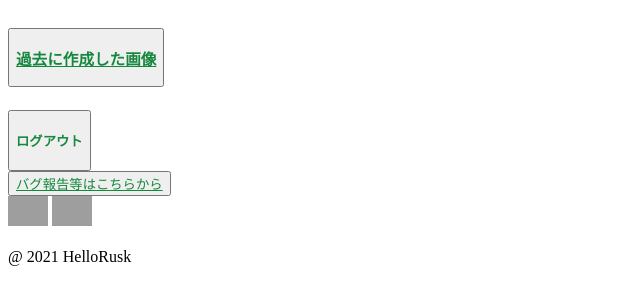
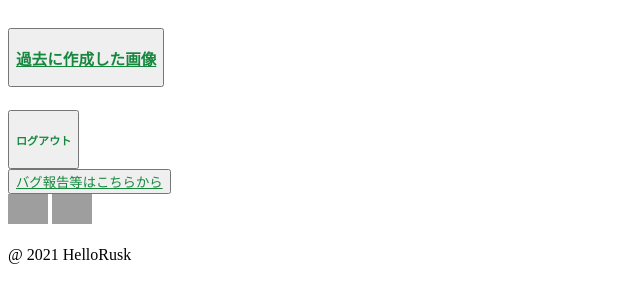
Before and after one commit to kaisugi/spotify-wordcloud, a Flask app: template spotify_wordcloud/templates/authorized.html in a window 1280 px wide. Shown: the part 186-491 px from the top of the page, without its empty margins (0-640 px from the left). Run offline with Flask 2, Linux system fonts and the light colour scheme; the template is opened without the code that fills it, so the values that code supplies are empty; some libraries are stand-ins or nearby versions; grey boxes are pictures that could not be loaded.

Commit message:
fix some colors

```diff
--- a/spotify_wordcloud/static/js/authorized.js
+++ b/spotify_wordcloud/static/js/authorized.js
@@ -29,7 +29,7 @@ function generate() {
 
       var regenerate = document.createElement("a")
       regenerate.setAttribute("onclick", "regenerate()")
-      regenerate.setAttribute("style", "color:#000080; cursor:pointer;")
+      regenerate.setAttribute("style", "color:#212eaa; cursor:pointer;")
       regenerate.innerHTML = retryMessage;
       result.appendChild(document.createElement("br"))
       result.appendChild(regenerate)
@@ -62,7 +62,7 @@ function regenerate() {
 
       var regenerate = document.createElement("a")
       regenerate.setAttribute("onclick", "regenerate()")
-      regenerate.setAttribute("style", "color:#000080; cursor:pointer;")
+      regenerate.setAttribute("style", "color:#212eaa; cursor:pointer;")
       regenerate.innerHTML = retryMessage;
       result.appendChild(document.createElement("br"))
       result.appendChild(regenerate)
--- a/spotify_wordcloud/templates/_base.html
+++ b/spotify_wordcloud/templates/_base.html
@@ -36,6 +36,10 @@
         color: #15883e;
       }
 
+      h5 {
+        color: #15883e;
+      }
+
       .spotifylike {
         font-family: "Montserrat", Roboto, Helvetica, Arial, sans-serif;
         font-weight: 700;
--- a/spotify_wordcloud/templates/authorized.html
+++ b/spotify_wordcloud/templates/authorized.html
@@ -50,7 +50,7 @@
 <div class="border border-light p-3 mb-4">
 
   <div class="text-center">
-    <button type="button" class="btn btn-primary"><a onclick="logout()"><h4>ログアウト</h4></a></button>
+    <button type="button" class="btn btn-primary"><a onclick="logout()"><h5>ログアウト</h5></a></button>
   </div>
 
 </div>
```
